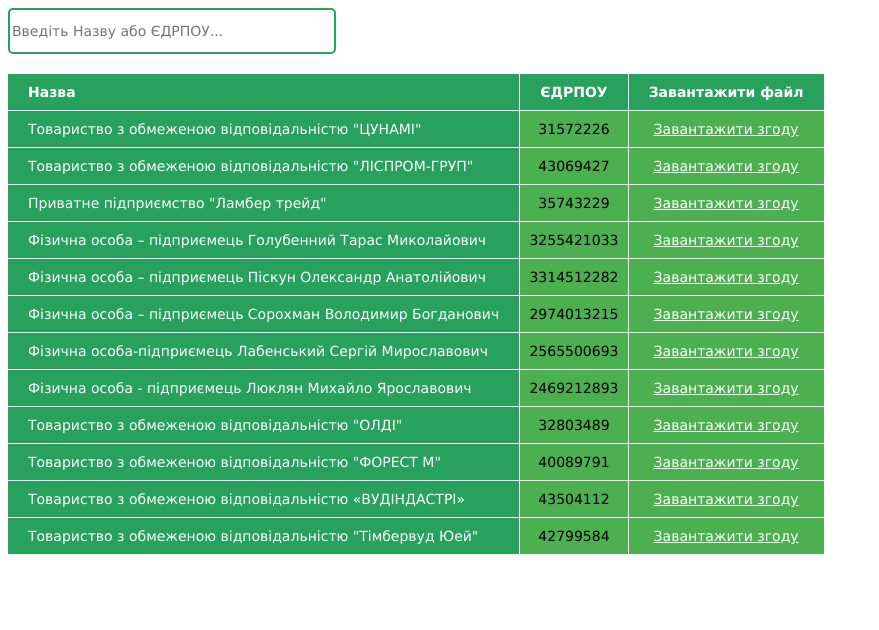
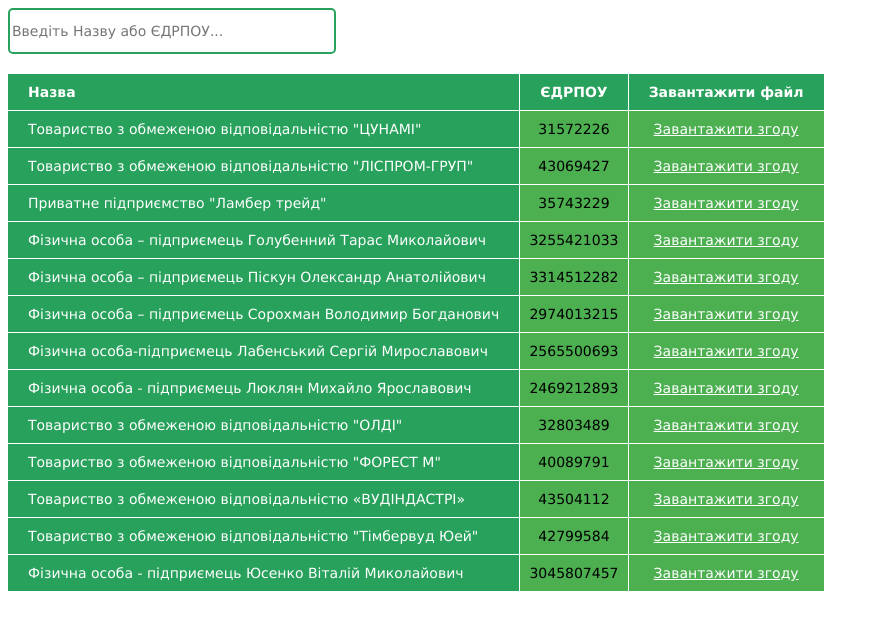
Before and after one commit to valeriytitovych/agreement, a website: page index.html in a window 1280 px wide. Shown: the whole page, without its empty margins (0-879 px from the left). Drawn offline with Linux system fonts and the light colour scheme.

Commit message:
added 1 companie

```diff
--- a/index.html
+++ b/index.html
@@ -82,6 +82,11 @@
                     <td>42799584</td>
                     <td><a href="./src/Тімбервуд Юей.zip" download="">Завантажити згоду</a></td>
                 </tr>
+                <tr>
+                    <td>Фізична особа - підприємець Юсенко Віталій Миколайович</td>
+                    <td>3045807457</td>
+                    <td><a href="./src/ФОП Юсенко ВМ.zip" download="">Завантажити згоду</a></td>
+                </tr>
             </tbody>
         </table>
     </div>
```
Also changed, not shown: 1 other file.
